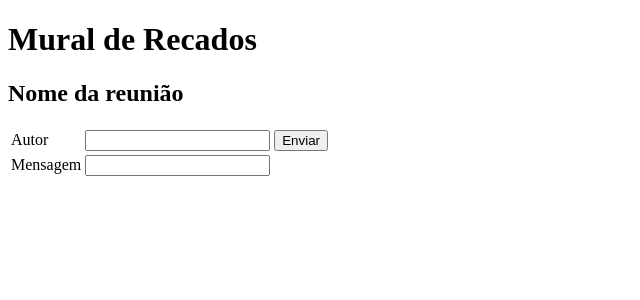
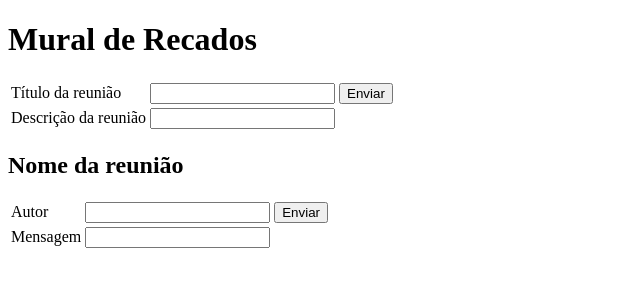
Before and after one commit to MatheusPaixaoG/meeting-manager, an Angular app in the folder mtm-gui/: page / in a window 1280 px wide. Shown: the top 300 px of the page, without its empty margins (0-640 px from the left). Built offline with nearby package versions, Linux system fonts and the light colour scheme.

Commit message:
Adicionando criação de reuniões

```diff
--- a/mtm-gui/src/app/app.component.html
+++ b/mtm-gui/src/app/app.component.html
@@ -1,8 +1,30 @@
 <h1>Mural de Recados</h1>
+
+<ul *ngFor="let reuniao of reuniaoService.reunioes">
+  <li>
+    <h4> {{ reuniao.title }} </h4>
+    <p> {{ reuniao.date }} </p>
+    <p> {{ reuniao.description }}</p>
+  </li>
+</ul>
+
+<table>
+  <tr>
+    <td><label>Título da reunião</label></td>
+    <td><input [(ngModel)]="reuniao.title"></td>
+    <td><button (click)="addMeeting(reuniao)">Enviar</button></td>
+  </tr>
+  <tr>
+    <td><label>Descrição da reunião</label></td>
+    <td><input [(ngModel)]="reuniao.description"></td>
+  </tr>
+</table>
+
+
 
 <h2>Nome da reunião</h2>
 
-<ul *ngFor="let recado of mural.mural">
+<ul *ngFor="let recado of reuniao.mural">
   <li>
     <h4> {{ recado.author }} </h4>
     <p> {{ recado.content }} </p>
--- a/mtm-gui/src/app/app.component.ts
+++ b/mtm-gui/src/app/app.component.ts
@@ -1,7 +1,8 @@
 import { Component } from '@angular/core';
 import { NgModule } from '@angular/core';
-import { Mural } from './mural';
 import { Recado } from './Recado';
+import { Reuniao } from './reuniao';
+import { ReuniaoService } from './reuniao.service';
 
 @Component({
   selector: 'app-root',
@@ -9,11 +10,23 @@ import { Recado } from './Recado';
   styleUrls: ['./app.component.css']
 })
 export class AppComponent {
+  date!: Date;
+  reuniao: Reuniao = {
+    title: "", description: "", mural: [],
+    date: this.date,
+    addMessage: function (recado: Recado): void {
+      this.mural.push(recado);
+    }
+  };
   recado: Recado = { author: "", content: "" };
-  mural = new Mural();
+  reuniaoService = new ReuniaoService();
 
+  addMeeting(rn: Reuniao): void {
+    this.date = new Date();
+    this.reuniaoService.addMeeting(rn, this.date);
+  }
   addMessage(r: Recado): void {
-    this.mural.addMessage(r);
+    this.reuniao.addMessage(r);
     this.recado = { author: "", content: "" };
   }
 }
--- /dev/null
+++ b/mtm-gui/src/app/reuniao.service.ts
@@ -0,0 +1,9 @@
+import { Reuniao } from "./reuniao";
+
+export class ReuniaoService {
+  reunioes: Reuniao[] = [];
+  addMeeting(reuniao: Reuniao, date: Date): void {
+    reuniao.date = date;
+    this.reunioes.push(reuniao);
+  }
+}
--- /dev/null
+++ b/mtm-gui/src/app/reuniao.ts
@@ -0,0 +1,18 @@
+import { Recado } from "./Recado";
+
+export class Reuniao {
+  title!: string;
+  date!: Date;
+  description!: string;
+  mural!: Recado[];
+  constructor(title: string, description: string) {
+    this.title = title;
+    this.date = new Date();
+    this.description = description;
+    this.mural = [];
+  }
+
+  addMessage(recado: Recado): void {
+    this.mural.push(recado);
+  }
+}
```
